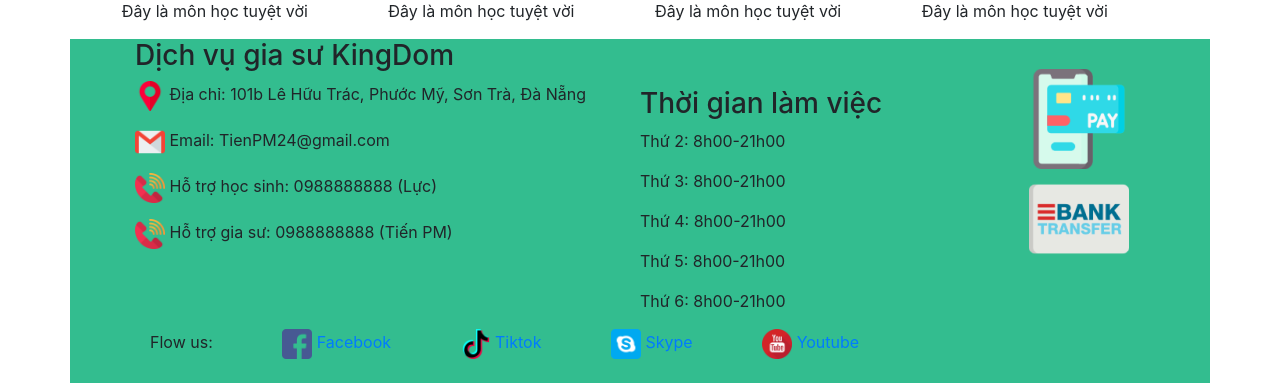
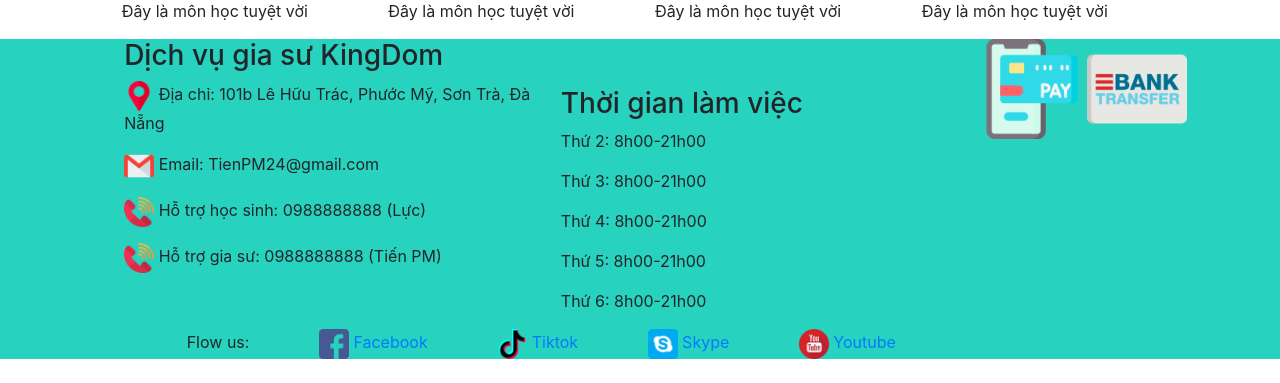
Before and after one commit to Tien-PM24/Book_Gia_Su, a PHP site: template Pages/Student/Show.php in a window 1280 px wide. Shown: the part 689-1072 px from the top of the page. Run offline with PHP 8.4, Linux system fonts and the light colour scheme; the template is opened without the code that fills it, so the values that code supplies are empty.

Commit message:
Hienthi Student

```diff
--- a/Pages/Student/Show.php
+++ b/Pages/Student/Show.php
@@ -7,13 +7,10 @@
   <link rel="stylesheet" href="https://cdn.jsdelivr.net/npm/bootstrap@4.6.2/dist/css/bootstrap.min.css">
   <link rel="stylesheet" href="../../Styles/Student/Show.css">
   <link rel="stylesheet" href="../../Styles/inc_styles/style_footer.css">
+  <title>trang cá nhân của học sinh</title>
 
-
-  <title>trang cá nhân của học sinh</title>
 </head>
 <body>
-  <header>
-  </header>
 
 <br>
 <br>
@@ -21,9 +18,9 @@
     <div class="container-fluid" style="padding-top: 30px;">
       <div class="row">
         <div class="col-sm-1"></div>
-        <div class="col-sm-5">
+        <div class="col-sm-5 ">
           <h4 id="sb" class="sb" style="font: size 45px;" >Thông tin cá nhân của bạn</h4>
-
+          <div class="info d-flex">
           <div>
             <i class="bi bi-person">
               <svg xmlns="http://www.w3.org/2000/svg" width="30" height="30" fill="currentColor" class="bi bi-person"
@@ -33,29 +30,13 @@
               </svg>
             </i>
           </div>
-          <br>
           <div>
-            <i class="bi bi-geo-alt">
-              <svg xmlns="http://www.w3.org/2000/svg" width="30" height="30" fill="currentColor" class="bi bi-geo-alt"
-                viewBox="0 0 16 16" name="address">
-                <path
-                  d="M12.166 8.94c-.524 1.062-1.234 2.12-1.96 3.07A31.493 31.493 0 0 1 8 14.58a31.481 31.481 0 0 1-2.206-2.57c-.726-.95-1.436-2.008-1.96-3.07C3.304 7.867 3 6.862 3 6a5 5 0 0 1 10 0c0 .862-.305 1.867-.834 2.94zM8 16s6-5.686 6-10A6 6 0 0 0 2 6c0 4.314 6 10 6 10z" />
-                <path d="M8 8a2 2 0 1 1 0-4 2 2 0 0 1 0 4zm0 1a3 3 0 1 0 0-6 3 3 0 0 0 0 6z" />
-              </svg>
-            </i>
+            <p><?php echo $row['Full_name'] ?></p>
+          </div>
           </div>
           <br>
-          <div>
-            <i class="bi bi-phone">
-              <svg xmlns="http://www.w3.org/2000/svg" width="30" height="30" fill="currentColor" class="bi bi-phone"
-                viewBox="0 0 16 16" name="phone">
-                <path
-                  d="M11 1a1 1 0 0 1 1 1v12a1 1 0 0 1-1 1H5a1 1 0 0 1-1-1V2a1 1 0 0 1 1-1h6zM5 0a2 2 0 0 0-2 2v12a2 2 0 0 0 2 2h6a2 2 0 0 0 2-2V2a2 2 0 0 0-2-2H5z" />
-                <path d="M8 14a1 1 0 1 0 0-2 1 1 0 0 0 0 2z" />
-              </svg>
-            </i>
-          </div>
           <br>
+          <div class="info d-flex">
           <div>
             <i class="bi bi-envelope-at">
               <svg xmlns="http://www.w3.org/2000/svg" width="30" height="30" fill="currentColor"
@@ -66,6 +47,8 @@
                   d="M14.247 14.269c1.01 0 1.587-.857 1.587-2.025v-.21C15.834 10.43 14.64 9 12.52 9h-.035C10.42 9 9 10.36 9 12.432v.214C9 14.82 10.438 16 12.358 16h.044c.594 0 1.018-.074 1.237-.175v-.73c-.245.11-.673.18-1.18.18h-.044c-1.334 0-2.571-.788-2.571-2.655v-.157c0-1.657 1.058-2.724 2.64-2.724h.04c1.535 0 2.484 1.05 2.484 2.326v.118c0 .975-.324 1.39-.639 1.39-.232 0-.41-.148-.41-.42v-2.19h-.906v.569h-.03c-.084-.298-.368-.63-.954-.63-.778 0-1.259.555-1.259 1.4v.528c0 .892.49 1.434 1.26 1.434.471 0 .896-.227 1.014-.643h.043c.118.42.617.648 1.12.648Zm-2.453-1.588v-.227c0-.546.227-.791.573-.791.297 0 .572.192.572.708v.367c0 .573-.253.744-.564.744-.354 0-.581-.215-.581-.8Z" />
               </svg>
             </i>
+          </div>
+          <div><p><?php echo $row['Email'] ?></p></div>
           </div>
         </div>
 
@@ -113,7 +96,7 @@
           </div>
         </div>
       </div>
-    </div>
+
     <div class="col-sm-1"></div>
   </div>
 </div>
@@ -122,18 +105,19 @@
 
 
   <footer>
-  <div class="container">
-    <div class="footer">
-        <div class="content-footer">
-            <div class="footer-left">
+  <div class="container-fliud" id="footer" >
+    <div class="row" style="background-color:#27D3BF">
+      <div class="col-sm-1"></div>
+        <div class="col-sm-4">
+
                 <h3>Dịch vụ gia sư KingDom</h3>
                 <p><img src="../images/location.png" alt="" width="30"> Địa chỉ: 101b Lê Hữu Trác, Phước Mỹ, Sơn Trà, Đà Nẵng</p>
                 <p><img src="../images/gmail.png" alt="" width="30"> Email: TienPM24@gmail.com</p>
                 <p><img src="../images/call.png" alt="" width="30"> Hỗ trợ học sinh: 0988888888 (Lực)</p>
                 <p><img src="../images/call.png" alt="" width="30"> Hỗ trợ gia sư: 0988888888 (Tiến PM)</p>
-            </div>
-            <div class="footer-right">
-                <div class="right-content">
+                </div>
+
+                <div class="col-sm-4">
                     <br>
                     <br>
                     <h3>Thời gian làm việc</h3>
@@ -144,25 +128,27 @@
                     <p>Thứ 6: 8h00-21h00</p>
                 </div>
                 <div class="left-item">
-                    <img src="../images/payment.png" alt="" >
-                    <img src="../images/Bank.png" alt="" >
+                    <img src="../../images/payment.png" alt="" >
+                    <img src="../../images/Bank.png" alt="" >
                 </div>
             </div>
         </div>
-    </div>
-    <div class="contact_top">
+
+    <div class="col-sm-1"></div>
+    <div class="row"style="background-color:#27D3BF">
+      <div class="col-sm-1"></div>
+      <div class="col-sm-9">
+    <div class="contact_top" >
         <a>Flow us:</a>
         <a href="https://www.facebook.com"><img src="../images/Facebook.png" alt="" width="30"> Facebook</a>
         <a href="https://www.tiktok.com"><img src="../images/Tiktok.png" alt="" width="30"> Tiktok</a>
         <a href="skype:yourusername?chat"><img src="../images/Skype.png" alt="" width="30"> Skype</a>
         <a href="https://www.youtube.com"><img src="../images/Youtube.png" alt="" width="30"> Youtube</a>
   </div>
+  </div>
+  </div>
   </br>
     </div>
   </footer>
 </body>
-
-
-
-
 </html>
--- a/Pages/Student/sinhvien.php
+++ b/Pages/Student/sinhvien.php
@@ -1,6 +1,5 @@
 <?php
   include "./Database/User.class.php";
-
   $student = new Student();
   $row=$student->Display();
 ?>
--- a/Styles/inc_styles/style_footer.css
+++ b/Styles/inc_styles/style_footer.css
@@ -1,7 +1,17 @@
-.container{
-    background-color: rgb(51, 189, 143);
-    width: 100%;
+*{
+    margin: 0;
+    padding: 0;
 }
+#footer{
+    padding: 0;
+    margin: 0;
+    width: 100vw;
+}
+@media  (min-width: 768px) {
+    .footer {
+        max-width: 100vw;}
+}
+
 .footer .content-footer{
     display: grid;
     grid-template-columns: 50% 50%;
```
